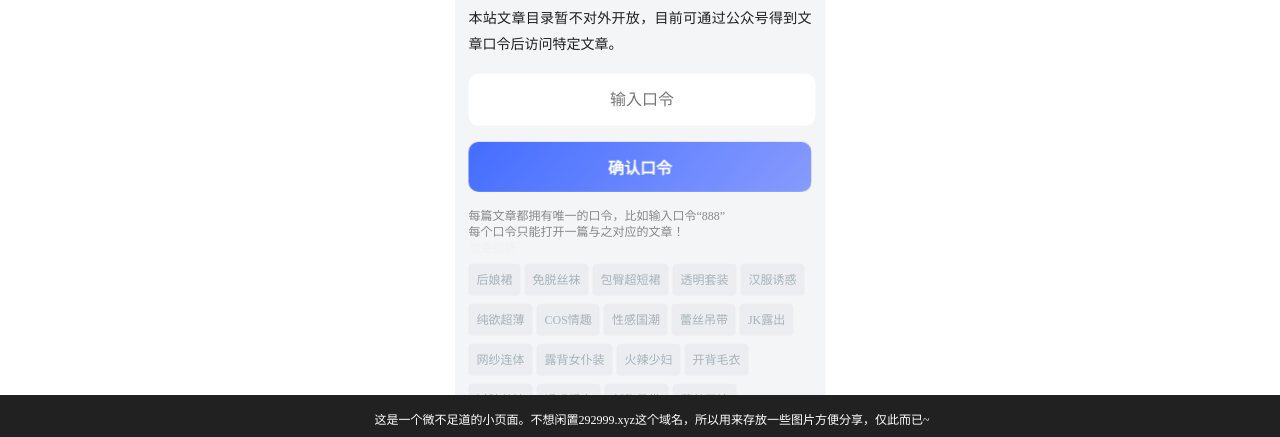
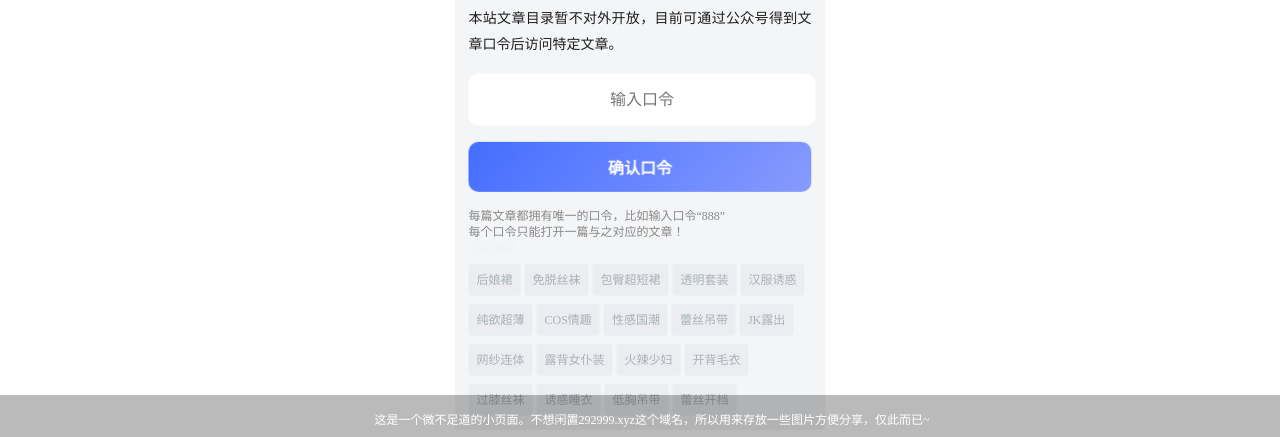
Before and after one commit to took3000/292999, a plain HTML site: page index.html in a window 1280 px wide. Shown: the part 363-800 px from the top of the page. Drawn offline with Linux system fonts and the light colour scheme.

Commit message:
Update sty.css

```diff
--- a/gogogo/sty.css
+++ b/gogogo/sty.css
@@ -114,7 +114,7 @@ position: fixed;
     bottom: 0px;
 padding:1em;
 margin-top:2em;
-background: #212121;
+background: #2121214f;
 line-height: 26px;
 text-align: justify;
 font-size: 12px;
```
